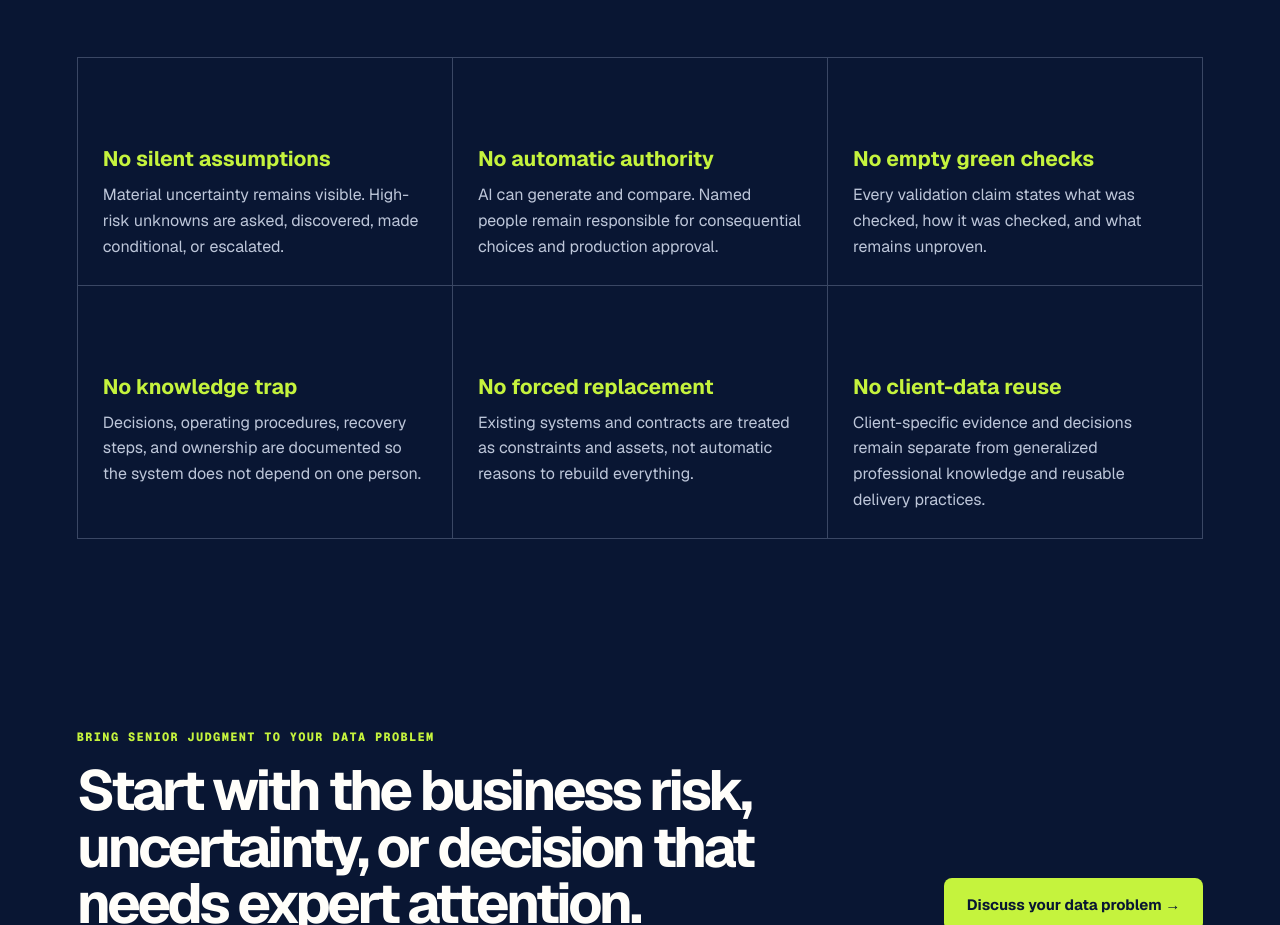
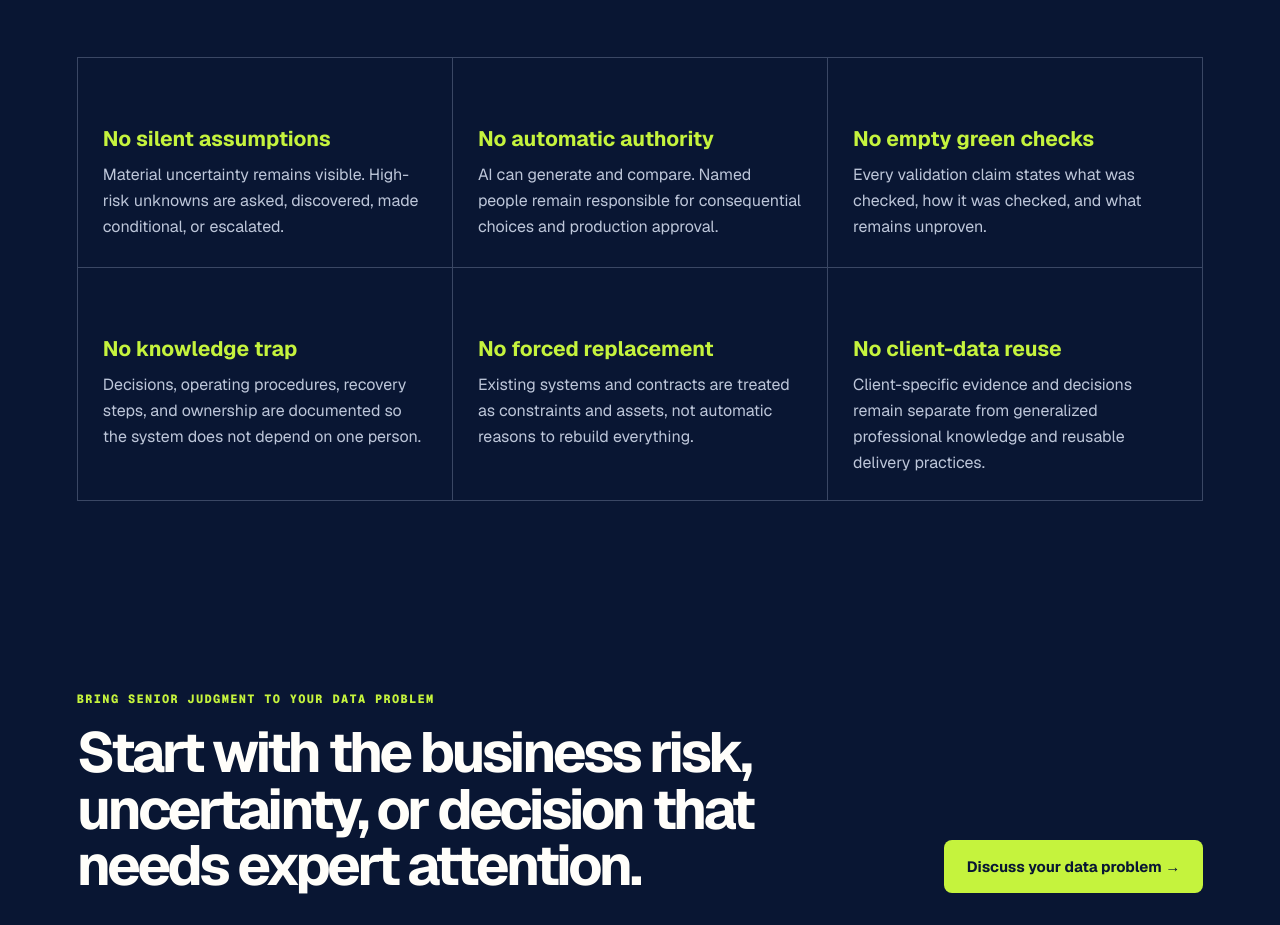
Before and after one commit to dr-birdkiwi/data-architecture-delivery-kit-site, a Next.js app: page /data-architecture-delivery-kit-site/expertise in a window 1280 px wide. Shown: the part 3934-4859 px from the top of the page. Built offline with nearby package versions, Linux system fonts and the light colour scheme.

Commit message:
Reduce principle card top spacing

```diff
--- a/app/globals.css
+++ b/app/globals.css
@@ -162,7 +162,7 @@ h1 em, h2 em { color: var(--green); font-family: Georgia, serif; font-weight: 40
 .principles-section h2 em { color: var(--lime); }
 .principles-grid { margin-top: 50px; display: grid; grid-template-columns: repeat(3, 1fr); border-top: 1px solid #3a4764; border-left: 1px solid #3a4764; }
 .principles-grid article { min-height: 210px; padding: 25px; border-right: 1px solid #3a4764; border-bottom: 1px solid #3a4764; }
-.principles-grid h3 { margin: 62px 0 10px; color: var(--lime); font-size: 21px; }
+.principles-grid h3 { margin: 42px 0 10px; color: var(--lime); font-size: 21px; }
 .principles-grid p { margin: 0; color: #bdc6d9; font-size: 16px; line-height: 1.62; }
 
 /* Footer */
```
